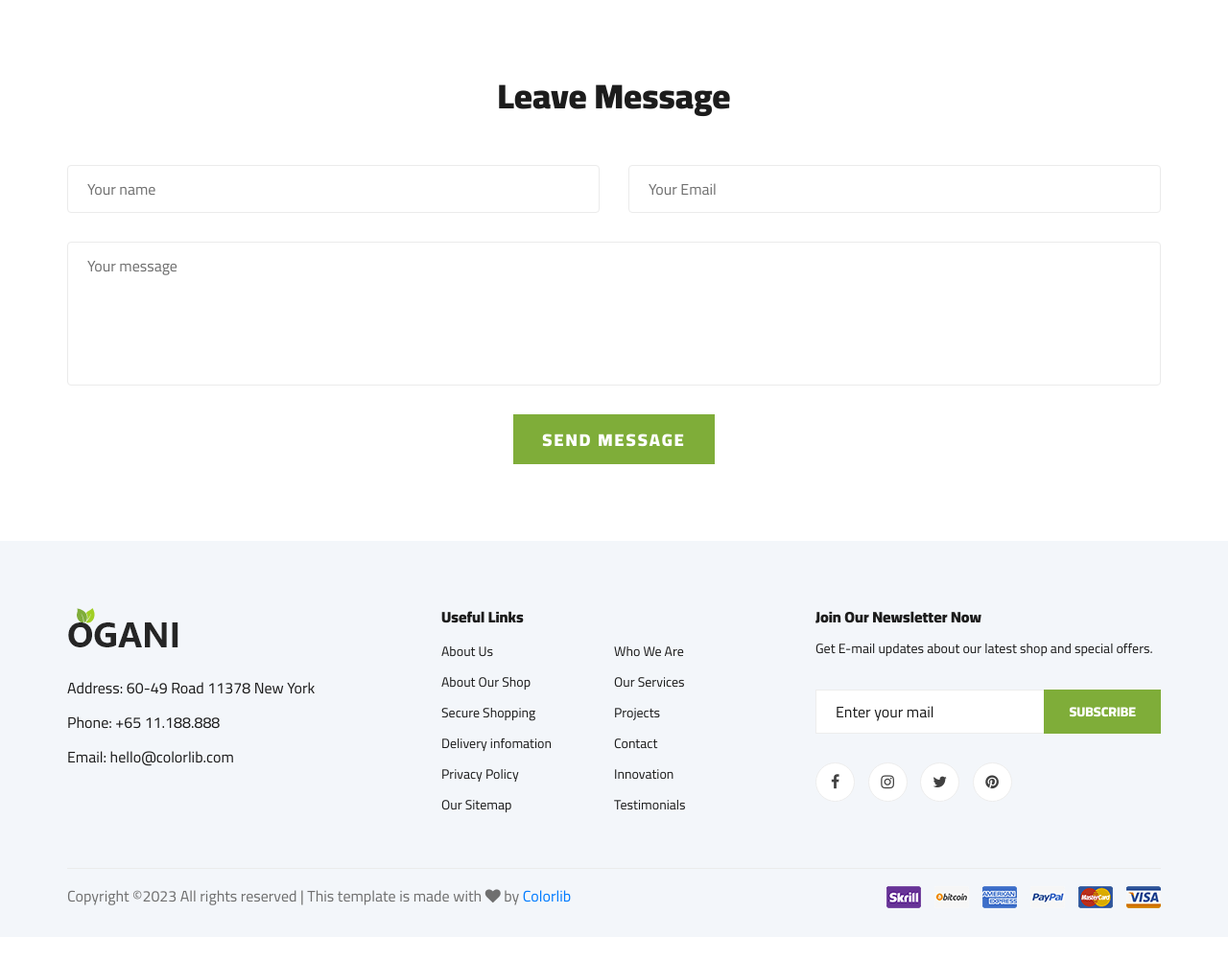
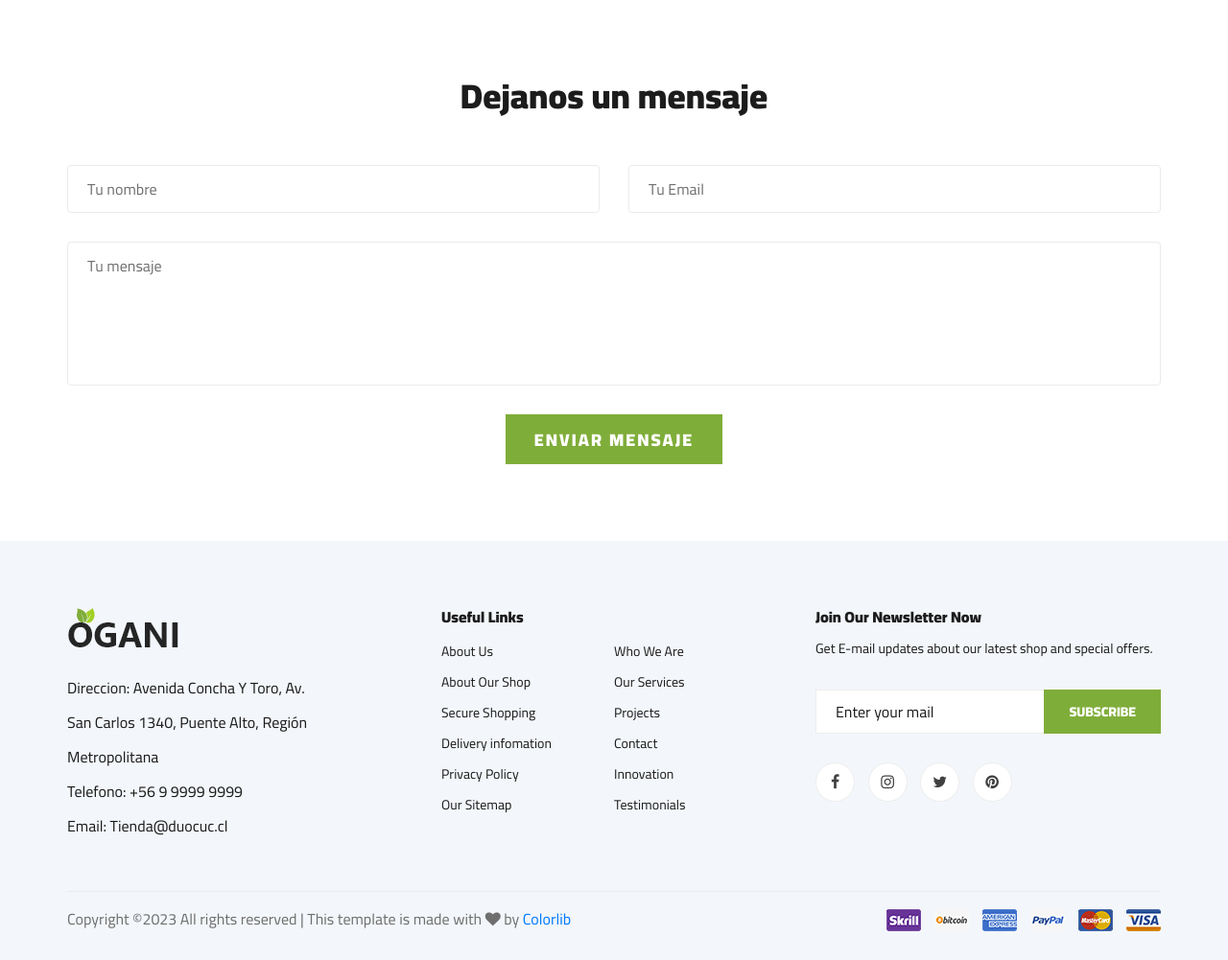
Before and after one commit to sebaXDD/Tienda, a Django app: template core/templates/core/contact.html in a window 1280 px wide. Shown: the part 1255-2256 px from the top of the page at 96% size. Before the commit the page ends 2202 px from the top, so only its background shows below. Run offline with Django 3.2, Linux system fonts and the light colour scheme; the template is opened without the code that fills it, so the values that code supplies are empty; some libraries are stand-ins or nearby versions.

Commit message:
cambios simples

```diff
--- a/core/templates/core/base.html
+++ b/core/templates/core/base.html
@@ -199,9 +199,9 @@
                             <a href="./index.html"><img src="{% static 'core/img/logo.png' %}" alt=""></a>
                         </div>
                         <ul>
-                            <li>Address: 60-49 Road 11378 New York</li>
-                            <li>Phone: +65 11.188.888</li>
-                            <li>Email: hello@colorlib.com</li>
+                            <li>Direccion: Avenida Concha Y Toro, Av. San Carlos 1340, Puente Alto, Región Metropolitana</li>
+                            <li>Telefono: +56 9 9999 9999</li>
+                            <li>Email: Tienda@duocuc.cl</li>
                         </ul>
                     </div>
                 </div>
--- a/core/templates/core/contact.html
+++ b/core/templates/core/contact.html
@@ -54,7 +54,7 @@
                     <div class="contact__widget">
                         <span class="icon_mail_alt"></span>
                         <h4>Email</h4>
-                        <p>hello@colorlib.comc</p>
+                        <p>Tienda@duocuc.cl</p>
                     </div>
                 </div>
             </div>
@@ -77,21 +77,21 @@
             <div class="row">
                 <div class="col-lg-12">
                     <div class="contact__form__title">
-                        <h2>Leave Message</h2>
+                        <h2>Dejanos un mensaje</h2>
                     </div>
                 </div>
             </div>
             <form action="#">
                 <div class="row">
                     <div class="col-lg-6 col-md-6">
-                        <input type="text" placeholder="Your name">
+                        <input type="text" placeholder="Tu nombre">
                     </div>
                     <div class="col-lg-6 col-md-6">
-                        <input type="text" placeholder="Your Email">
+                        <input type="text" placeholder="Tu Email">
                     </div>
                     <div class="col-lg-12 text-center">
-                        <textarea placeholder="Your message"></textarea>
-                        <button type="submit" class="site-btn">SEND MESSAGE</button>
+                        <textarea placeholder="Tu mensaje"></textarea>
+                        <button type="submit" class="site-btn">Enviar Mensaje</button>
                     </div>
                 </div>
             </form>
```
